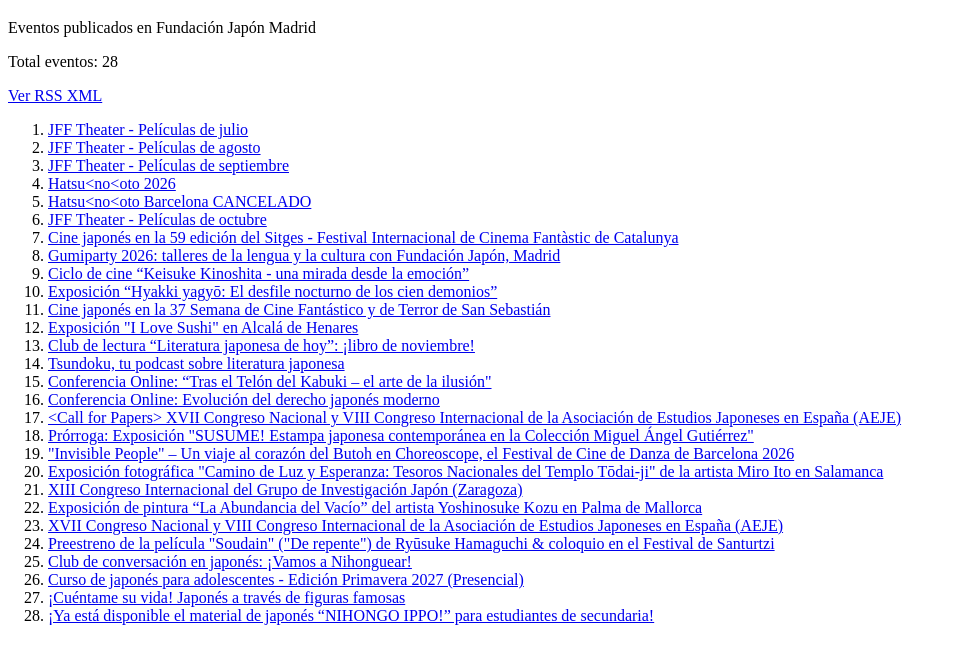
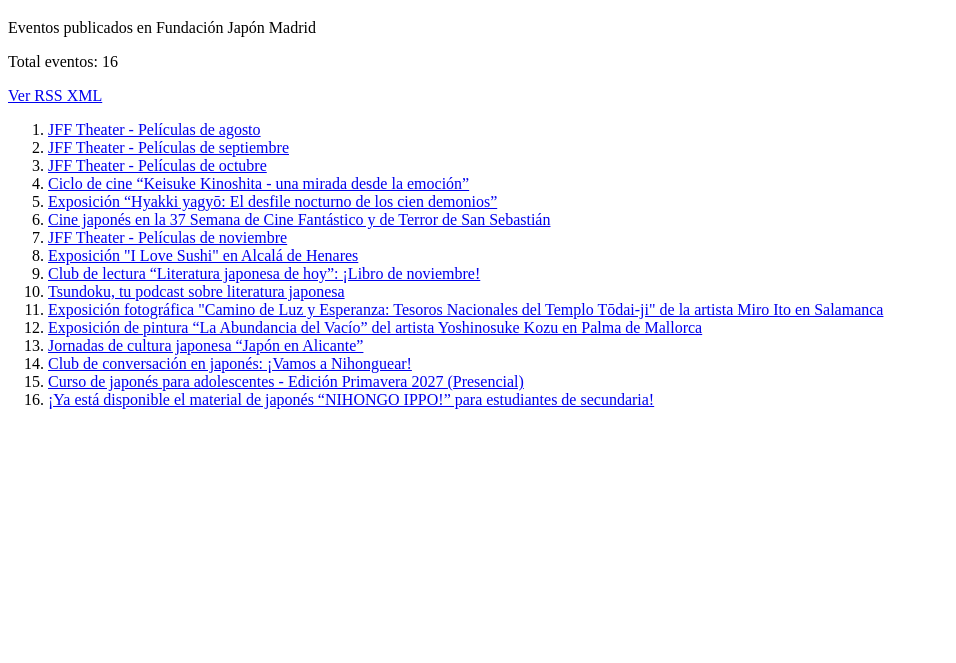
Before and after one commit to lorcai/jpf-rss, a plain HTML site: page docs/index.html in a window 1280 px wide. Shown: the part 61-724 px from the top of the page, without its empty margins (0-956 px from the left). Drawn offline with Linux system fonts and the light colour scheme.

Commit message:
Update RSS feed

```diff
--- a/docs/index.html
+++ b/docs/index.html
@@ -8,36 +8,24 @@
 <body>
   <h1>Eventos Fundación Japón Madrid</h1>
   <p>Eventos publicados en Fundación Japón Madrid</p>
-  <p>Total eventos: 28</p>
+  <p>Total eventos: 16</p>
   <p><a href="events.xml">Ver RSS XML</a></p>
   <ol>
-    <li><a href='https://md.jpf.go.jp/es/Actividades/Arte-y-Cultura/evento/548/jff-theater-peliculas-de-julio' target='_blank' rel='noopener noreferrer'>JFF Theater - Películas de julio</a></li>
-<li><a href='https://md.jpf.go.jp/es/Actividades/Arte-y-Cultura/evento/550/jff-theater-peliculas-de-agosto' target='_blank' rel='noopener noreferrer'>JFF Theater - Películas de agosto</a></li>
+    <li><a href='https://md.jpf.go.jp/es/Actividades/Arte-y-Cultura/evento/550/jff-theater-peliculas-de-agosto' target='_blank' rel='noopener noreferrer'>JFF Theater - Películas de agosto</a></li>
 <li><a href='https://md.jpf.go.jp/es/Actividades/Arte-y-Cultura/evento/551/jff-theater-peliculas-de-septiembre' target='_blank' rel='noopener noreferrer'>JFF Theater - Películas de septiembre</a></li>
-<li><a href='https://md.jpf.go.jp/es/Actividades/Arte-y-Cultura/evento/553/hatsu-no-oto-2026' target='_blank' rel='noopener noreferrer'>Hatsu&lt;no&lt;oto 2026</a></li>
-<li><a href='https://md.jpf.go.jp/es/Actividades/Arte-y-Cultura/evento/554/hatsu-no-oto-barcelona' target='_blank' rel='noopener noreferrer'>Hatsu&lt;no&lt;oto Barcelona CANCELADO</a></li>
 <li><a href='https://md.jpf.go.jp/es/Actividades/Arte-y-Cultura/evento/555/jff-theater-peliculas-de-octubre' target='_blank' rel='noopener noreferrer'>JFF Theater - Películas de octubre</a></li>
-<li><a href='https://md.jpf.go.jp/es/Actividades/Arte-y-Cultura/evento/556/cine-japones-en-la-59-edicion-del-sitges-festival-internacional-de-cinema-fantastic-de-catalunya' target='_blank' rel='noopener noreferrer'>Cine japonés en la 59 edición del Sitges - Festival Internacional de Cinema Fantàstic de Catalunya</a></li>
-<li><a href='https://md.jpf.go.jp/es/Actividades/Arte-y-Cultura/evento/557/gumiparty-2026' target='_blank' rel='noopener noreferrer'>Gumiparty 2026: talleres de la lengua y la cultura con Fundación Japón, Madrid</a></li>
 <li><a href='https://md.jpf.go.jp/es/Actividades/Arte-y-Cultura/evento/558/ciclo-de-cine-keisuke-kinoshita-una-mirada-desde-la-emocion' target='_blank' rel='noopener noreferrer'>Ciclo de cine “Keisuke Kinoshita - una mirada desde la emoción”</a></li>
 <li><a href='https://md.jpf.go.jp/es/Actividades/Arte-y-Cultura/evento/559/exposicion-hyakki-yagyō-el-desfile-nocturno-de-los-cien-demonios' target='_blank' rel='noopener noreferrer'>Exposición “Hyakki yagyō: El desfile nocturno de los cien demonios”</a></li>
 <li><a href='https://md.jpf.go.jp/es/Actividades/Arte-y-Cultura/evento/560/cine-japones-en-la-37-semana-de-cine-fantastico-y-de-terror-de-san-sebastian' target='_blank' rel='noopener noreferrer'>Cine japonés en la 37 Semana de Cine Fantástico y de Terror de San Sebastián</a></li>
+<li><a href='https://md.jpf.go.jp/es/Actividades/Arte-y-Cultura/evento/561/jff-theater-peliculas-de-noviembre' target='_blank' rel='noopener noreferrer'>JFF Theater - Películas de noviembre</a></li>
 <li><a href='https://md.jpf.go.jp/es/Actividades/Arte-y-Cultura/evento/562/exposicion-i-love-sushi-en-alcala-de-henares' target='_blank' rel='noopener noreferrer'>Exposición &quot;I Love Sushi&quot; en Alcalá de Henares</a></li>
-<li><a href='https://md.jpf.go.jp/es/Actividades/Biblioteca/evento/83/club-de-lectura-literatura-japonesa-de-hoy' target='_blank' rel='noopener noreferrer'>Club de lectura “Literatura japonesa de hoy”: ¡libro de noviembre!</a></li>
+<li><a href='https://md.jpf.go.jp/es/Actividades/Biblioteca/evento/83/club-de-lectura-literatura-japonesa-de-hoy' target='_blank' rel='noopener noreferrer'>Club de lectura “Literatura japonesa de hoy”: ¡Libro de noviembre!</a></li>
 <li><a href='https://md.jpf.go.jp/es/Actividades/Estudios-Japoneses/evento/194/podcast-tsundoku' target='_blank' rel='noopener noreferrer'>Tsundoku, tu podcast sobre literatura japonesa</a></li>
-<li><a href='https://md.jpf.go.jp/es/Actividades/Estudios-Japoneses/evento/225/conferencia-online-tras-el-telon-del-kabuki-el-arte-de-la-ilusion' target='_blank' rel='noopener noreferrer'>Conferencia Online: “Tras el Telón del Kabuki – el arte de la ilusión&quot;</a></li>
-<li><a href='https://md.jpf.go.jp/es/Actividades/Estudios-Japoneses/evento/226/conferencia-online-evolucion-del-derecho-japones-moderno' target='_blank' rel='noopener noreferrer'>Conferencia Online: Evolución del derecho japonés moderno</a></li>
-<li><a href='https://md.jpf.go.jp/es/Actividades/Eventos-organizados-por-otras-instituciones/evento/347/xvii-congreso-nacional-y-viii-congreso-internacional-de-la-aeje' target='_blank' rel='noopener noreferrer'>&lt;Call for Papers&gt; XVII Congreso Nacional y VIII Congreso Internacional de la Asociación de Estudios Japoneses en España (AEJE)</a></li>
-<li><a href='https://md.jpf.go.jp/es/Actividades/Eventos-organizados-por-otras-instituciones/evento/393/exposicion-susume-estampa-japonesa-contemporanea-en-la-coleccion-miguel-angel-gutierrez' target='_blank' rel='noopener noreferrer'>Prórroga: Exposición &quot;SUSUME! Estampa japonesa contemporánea en la Colección Miguel Ángel Gutiérrez&quot;</a></li>
-<li><a href='https://md.jpf.go.jp/es/Actividades/Eventos-organizados-por-otras-instituciones/evento/398/choreoscope-dance-film-festival-20261003' target='_blank' rel='noopener noreferrer'>&quot;Invisible People&quot; – Un viaje al corazón del Butoh en Choreoscope, el Festival de Cine de Danza de Barcelona 2026</a></li>
 <li><a href='https://md.jpf.go.jp/es/Actividades/Eventos-organizados-por-otras-instituciones/evento/400/camino-de-luz-y-esperanza-202609291218' target='_blank' rel='noopener noreferrer'>Exposición fotográfica &quot;Camino de Luz y Esperanza: Tesoros Nacionales del Templo Tōdai-ji&quot; de la artista Miro Ito en Salamanca</a></li>
-<li><a href='https://md.jpf.go.jp/es/Actividades/Eventos-organizados-por-otras-instituciones/evento/401/xiii-congreso-internacional-del-grupo-de-investigacion-japon' target='_blank' rel='noopener noreferrer'>XIII Congreso Internacional del Grupo de Investigación Japón (Zaragoza)</a></li>
 <li><a href='https://md.jpf.go.jp/es/Actividades/Eventos-organizados-por-otras-instituciones/evento/402/la-abundancia-del-vacio-202610201107' target='_blank' rel='noopener noreferrer'>Exposición de pintura “La Abundancia del Vacío” del artista Yoshinosuke Kozu en Palma de Mallorca</a></li>
-<li><a href='https://md.jpf.go.jp/es/Actividades/Eventos-organizados-por-otras-instituciones/evento/403/xvii-congreso-nacional-y-viii-congreso-internacional-de-la-aeje' target='_blank' rel='noopener noreferrer'>XVII Congreso Nacional y VIII Congreso Internacional de la Asociación de Estudios Japoneses en España (AEJE)</a></li>
-<li><a href='https://md.jpf.go.jp/es/Actividades/Eventos-organizados-por-otras-instituciones/evento/415/preestreno-soudain-de-repente-ryusuke-hamaguchi-coloquio-festival-santurtzi' target='_blank' rel='noopener noreferrer'>Preestreno de la película &quot;Soudain&quot; (&quot;De repente&quot;) de Ryūsuke Hamaguchi &amp; coloquio en el Festival de Santurtzi</a></li>
+<li><a href='https://md.jpf.go.jp/es/Actividades/Eventos-organizados-por-otras-instituciones/evento/420/japon-en-alicante-2026112021' target='_blank' rel='noopener noreferrer'>Jornadas de cultura japonesa “Japón en Alicante”</a></li>
 <li><a href='https://md.jpf.go.jp/es/Actividades/Lengua-Japonesa/evento/107/club-de-conversacion-en-japones-nihonguear' target='_blank' rel='noopener noreferrer'>Club de conversación en japonés: ¡Vamos a Nihonguear!</a></li>
 <li><a href='https://md.jpf.go.jp/es/Actividades/Lengua-Japonesa/evento/158/curso-de-japones-en-el-instituto' target='_blank' rel='noopener noreferrer'>Curso de japonés para adolescentes - Edición Primavera 2027 (Presencial)</a></li>
-<li><a href='https://md.jpf.go.jp/es/Actividades/Lengua-Japonesa/evento/326/japoneses-famosos' target='_blank' rel='noopener noreferrer'>¡Cuéntame su vida! Japonés a través de figuras famosas</a></li>
 <li><a href='https://md.jpf.go.jp/es/Actividades/Lengua-Japonesa/evento/327/nihongo-ippo' target='_blank' rel='noopener noreferrer'>¡Ya está disponible el material de japonés “NIHONGO IPPO!” para estudiantes de secundaria!</a></li>
   </ol>
 </body>
```
Also changed, not shown: docs/events.xml (+1 -1 lines).
